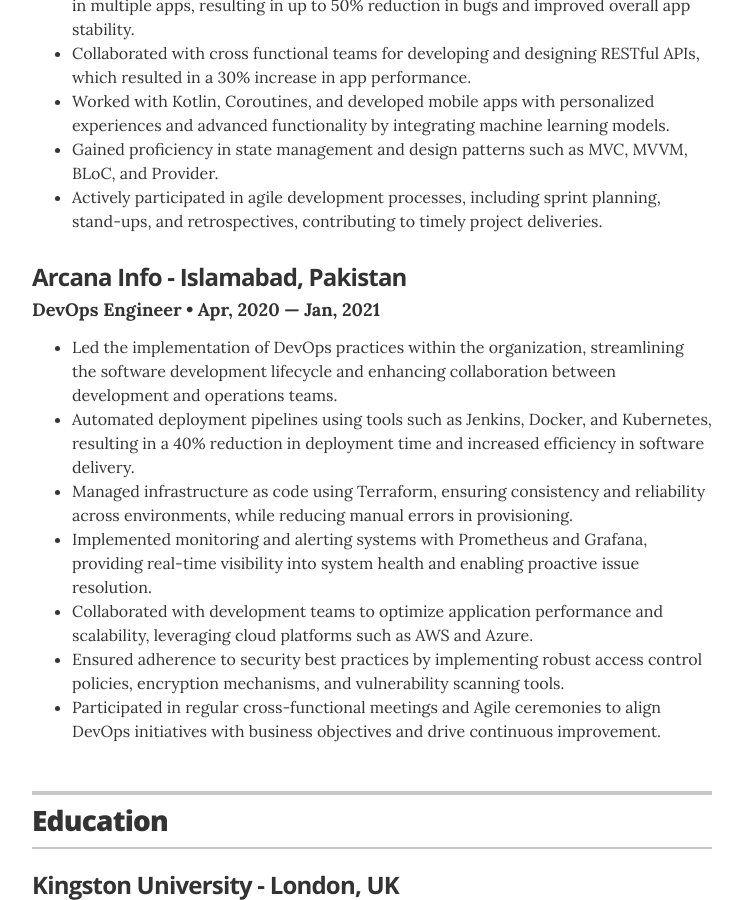
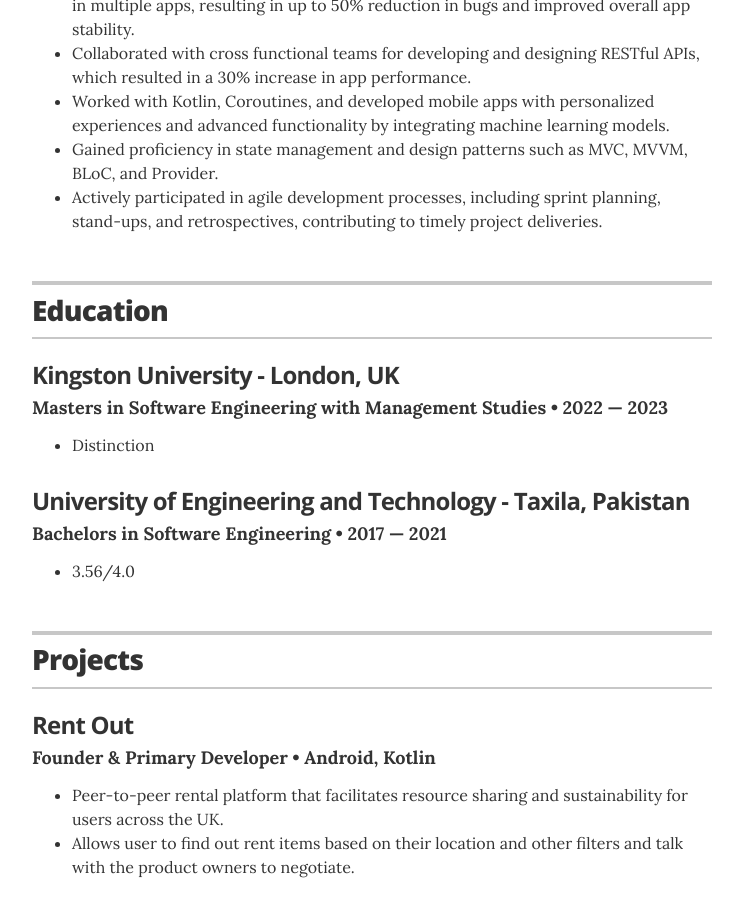
Before and after one commit to umairzafar7152/resume, a Jekyll site: the page built from index.html, in a window 1280 px wide and 900 px high, scrolled down 1147 px. Shown: the whole window, without its empty margins (268-1011 px from the left). Built offline with Jekyll 4.4.1, drawn with Linux system fonts in a browser that asks for light colours.

Commit message:
finalized

```diff
--- a/_data/experience.yml
+++ b/_data/experience.yml
@@ -11,10 +11,3 @@
   position: Software Developer
   duration: Feb, 2021 &mdash; Aug 2022,
   summary: <ul class="resume-item-list"><li>Involved in the collaborative development of multiple Flutter apps, showcasing expertise in UI design, coding, and debugging. Implemented test-driven development in multiple apps, resulting in up to 50% reduction in bugs and improved overall app stability.</li><li>Collaborated with cross functional teams for developing and designing RESTful APIs, which resulted in a 30% increase in app performance.</li><li>Worked with Kotlin, Coroutines, and developed mobile apps with personalized experiences and advanced functionality by integrating machine learning models.</li><li>Gained proficiency in state management and design patterns such as MVC, MVVM, BLoC, and Provider.</li><li>Actively participated in agile development processes, including sprint planning, stand-ups, and retrospectives, contributing to timely project deliveries.</li></ul>
-
-
-# Communications Coordinator
-- company: Arcana Info - Islamabad, Pakistan
-  position: DevOps Engineer
-  duration: Apr, 2020 &mdash; Jan, 2021
-  summary: <ul class="resume-item-list"><li>Led the implementation of DevOps practices within the organization, streamlining the software development lifecycle and enhancing collaboration between development and operations teams.</li><li>Automated deployment pipelines using tools such as Jenkins, Docker, and Kubernetes, resulting in a 40% reduction in deployment time and increased efficiency in software delivery.</li><li>Managed infrastructure as code using Terraform, ensuring consistency and reliability across environments, while reducing manual errors in provisioning.</li><li>Implemented monitoring and alerting systems with Prometheus and Grafana, providing real-time visibility into system health and enabling proactive issue resolution.</li><li>Collaborated with development teams to optimize application performance and scalability, leveraging cloud platforms such as AWS and Azure.</li><li>Ensured adherence to security best practices by implementing robust access control policies, encryption mechanisms, and vulnerability scanning tools.</li><li>Participated in regular cross-functional meetings and Agile ceremonies to align DevOps initiatives with business objectives and drive continuous improvement.</li></ul>
```
